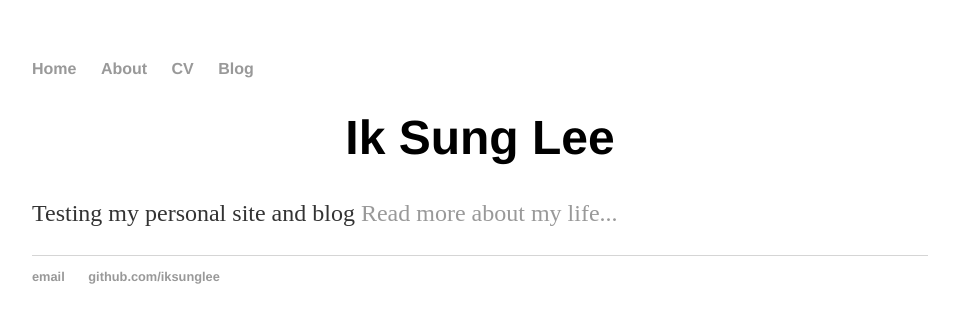
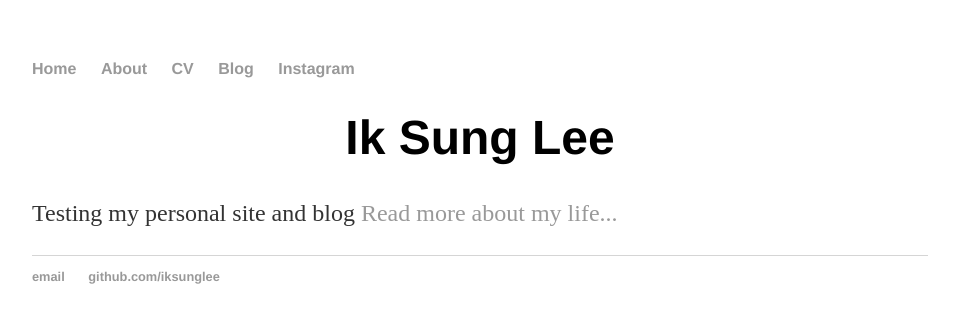
Before and after one commit to iksunglee/iksunglee.github.io, a Jekyll site: the page built from index.html, in a window 1280 px wide. Shown: the top 323 px of the page, without its empty margins (160-1119 px from the left). Built offline with Jekyll 4.4.1, drawn with Linux system fonts in a browser that asks for light colours.

Commit message:
Update default.html
added instagram

```diff
--- a/_layouts/default.html
+++ b/_layouts/default.html
@@ -12,6 +12,7 @@
 		        	<li><a href="/about">About</a></li>
 	        		<li><a href="/cv">CV</a></li>
 	        		<li><a href="/blog">Blog</a></li>
+				<li><a href="/update">Instagram</a> </li>
 	    		</ul>
 			</nav>
 			<div class="container">
```
